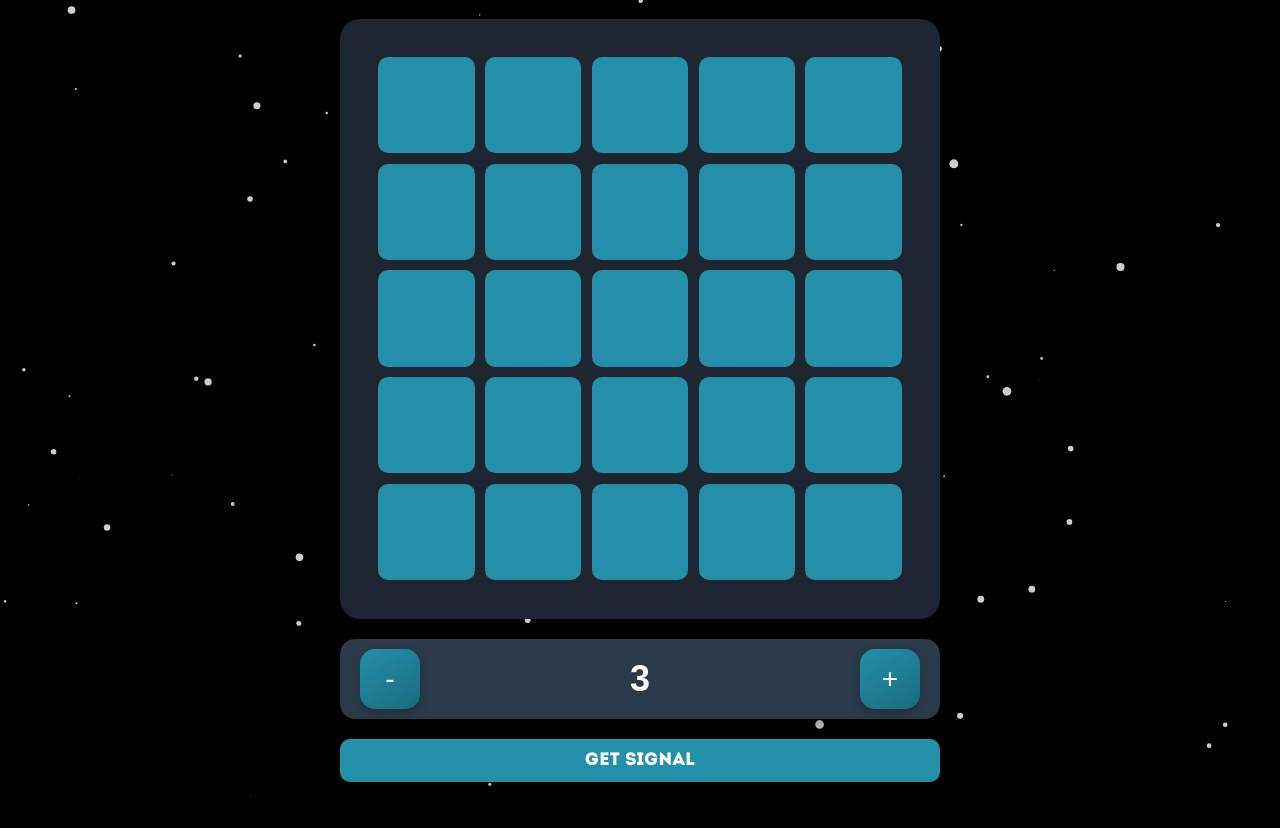
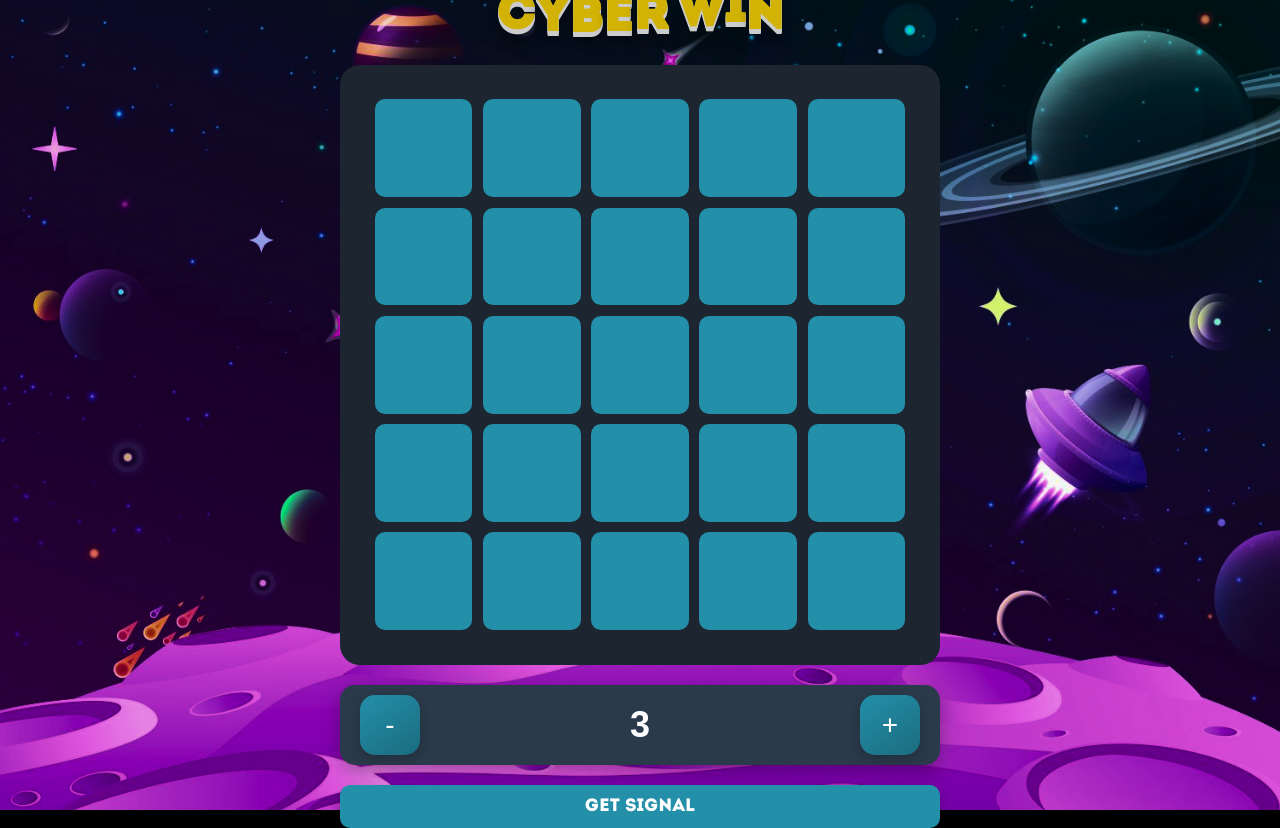
Before and after one commit to gavir8381/onezelenka.github.io, a plain HTML site: page minesneww/index.html in a window 1280 px wide. Before the commit the page ends 800 px from the top, so only its background shows below. Drawn offline with Linux system fonts and the light colour scheme.

Commit message:
Add files via upload

```diff
--- a/minesneww/index.html
+++ b/minesneww/index.html
@@ -25,8 +25,50 @@
 							overflow: hidden;
 							background-color: black;
 							font-family: 'Arial', sans-serif;
+							background-image: url('images/fon.jpg'); /* Укажите путь к вашему изображению */
+							background-size: cover; /* Для заполнения всего экрана */
+							background-position: center; /* Центрирование изображения */
+							background-repeat: no-repeat; /* Без повторения изображения */
 						}
 
+						#loading-text {
+							cursor: default;
+							text-align: center;
+							margin-bottom: 20px;
+							font-family: 'Intro', sans-serif; /* Применение локального шрифта */
+						}
+
+						#loading-text span {
+							display: inline-block;
+							animation: bounce 0.8s ease-in-out infinite alternate;
+							font-size: 50px;
+							color: rgb(209, 178, 5);
+							text-shadow: 0 1px 0 #ccc, 0 2px 0 #ccc, 0 3px 0 #ccc, 0 4px 0 #ccc,
+										0 5px 0 #ccc, 0 6px 0 transparent, 0 7px 0 transparent, 0 8px 0 transparent,
+										0 9px 0 transparent, 0 10px 10px rgba(0, 0, 0, 0.4);
+							transform-origin: bottom;
+						}
+						#loading-text span:nth-child(1) { animation-delay: 0s; }
+						#loading-text span:nth-child(2) { animation-delay: 0.1s; }
+						#loading-text span:nth-child(3) { animation-delay: 0.2s; }
+						#loading-text span:nth-child(4) { animation-delay: 0.3s; }
+						#loading-text span:nth-child(5) { animation-delay: 0.4s; }
+						#loading-text span:nth-child(6) { animation-delay: 0.5s; }
+						#loading-text span:nth-child(7) { animation-delay: 0.6s; }
+						@keyframes bounce {
+            0% {
+                transform: translateY(0px);
+                text-shadow: 0 1px 0 #ccc, 0 2px 0 #ccc, 0 3px 0 #ccc, 0 4px 0 #ccc,
+                             0 5px 0 #ccc, 0 6px 0 transparent, 0 7px 0 transparent, 0 8px 0 transparent,
+                             0 9px 0 transparent, 0 10px 10px rgba(0, 0, 0, 0.4);
+            }
+            100% {
+                transform: translateY(-20px);
+                text-shadow: 0 1px 0 #ccc, 0 2px 0 #ccc, 0 3px 0 #ccc, 0 4px 0 #ccc,
+                             0 5px 0 #ccc, 0 6px 0 transparent, 0 7px 0 transparent, 0 8px 0 transparent,
+                             0 9px 0 transparent, 0 50px 25px rgba(0, 0, 0, 0.2);
+            }
+        }
 						/* Стили для экранов с длиной больше 650px */
 						@media (min-height: 650px) {
 							@keyframes slideDown {
@@ -490,6 +532,12 @@
 							-webkit-tap-highlight-color: transparent; /* Убирает подсветку при нажатии на любом элементе */
 							-webkit-touch-callout: none; /* Отключает вызов меню на долгий тап */
 						}
+						.main-container {
+            display: flex;
+            flex-direction: column;
+            align-items: center;
+            width: 90%; /* Для центровки содержимого */
+        }
 			            element.style {
 			}
 			@media (max-width: 480px) {
@@ -564,9 +612,15 @@
 			z-index 10
 			-webkit-tap-highlight-color rgba(0, 0, 0, 0)
 			}
+
 		</style>
 	</head>
 	<body>
+		<div class="main-container">
+			<h1 id="loading-text">
+
+			<span>C</span><span>Y</span><span>B</span><span>E</span><span>R</span> <span>W</span><span>I</span><span>N</span>
+		</h1>
 		<canvas id="particleCanvas"></canvas>
 		<!-- Добавленный элемент canvas -->
 		<div id="notification">
@@ -742,11 +796,7 @@
 				})
 			})
 			// Анимация белых точек
-			const canvas = document.getElementById('particleCanvas')
-			const ctx = canvas.getContext('2d')
-			canvas.width = window.innerWidth
-			canvas.height = window.innerHeight
-			let particlesArray = []
+
 
 			class Particle {
 				constructor() {
```
Also changed, not shown: minesneww/fonts/intro1.otf (added), minesneww/images/fon.jpg (added).
